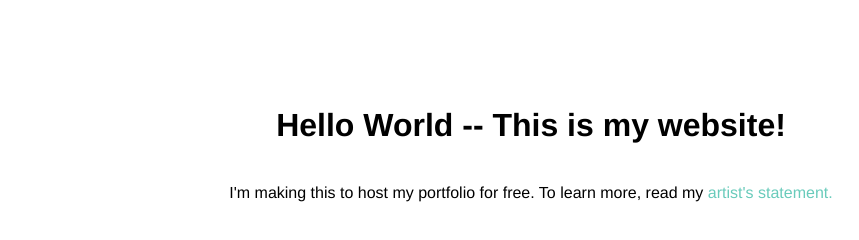
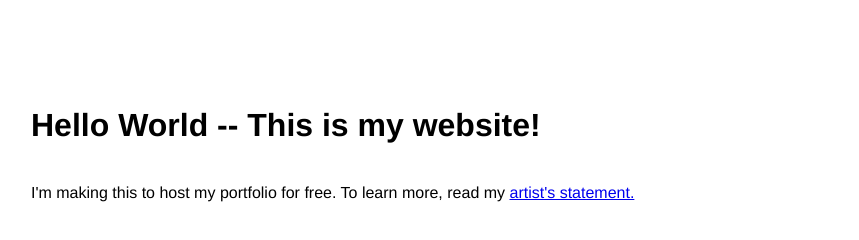
Before and after one commit to LukaCoza/LukaCoza.github.io, a plain HTML site: page index.html in a window 1280 px wide. Shown: the whole page, without its empty margins (109-968 px from the left). Drawn offline with Linux system fonts and the light colour scheme.

Commit message:
Update main.css

```diff
--- a/main.css
+++ b/main.css
@@ -9,11 +9,3 @@ body {
 h1 {
   padding: 20px 0px 10px 0px;
 }
-body {
-text-align: center;
-}
-
-a {
-color: #69CBBB;
-text-decoration: none;
-}
```
